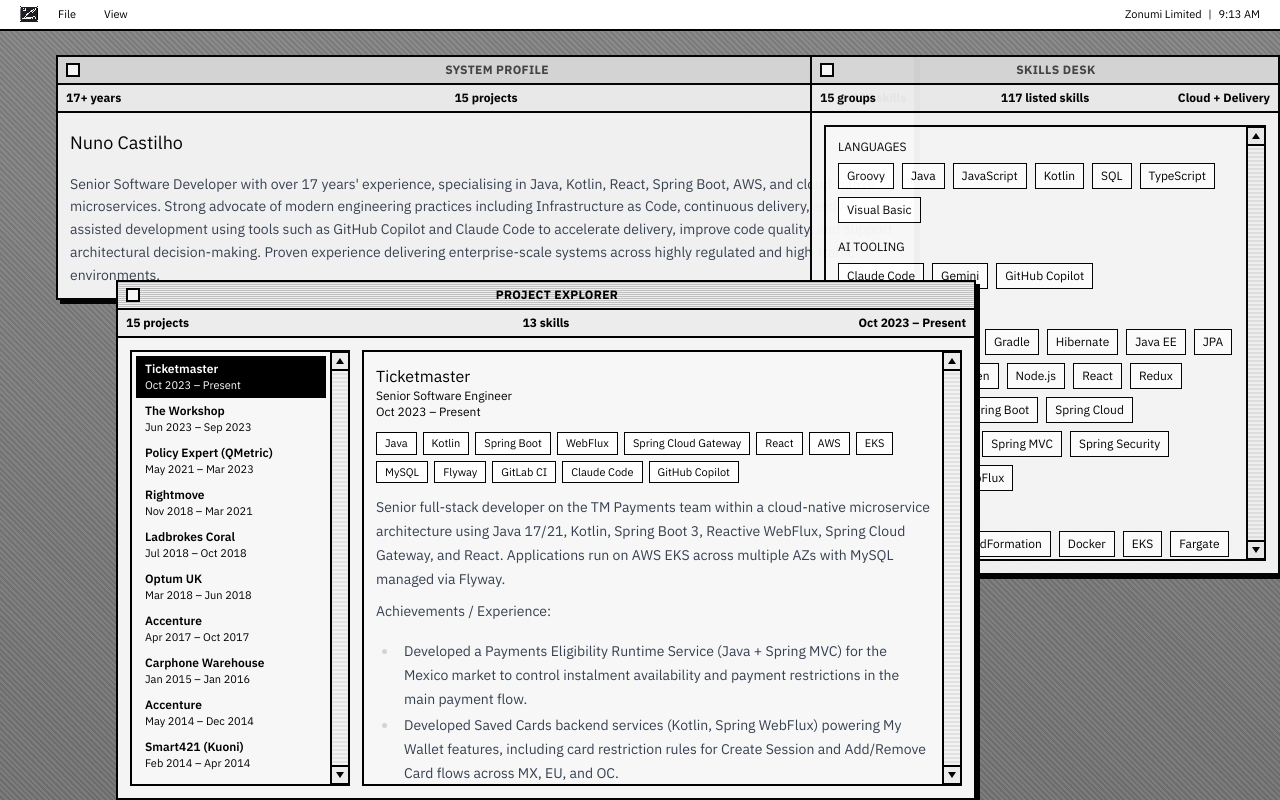
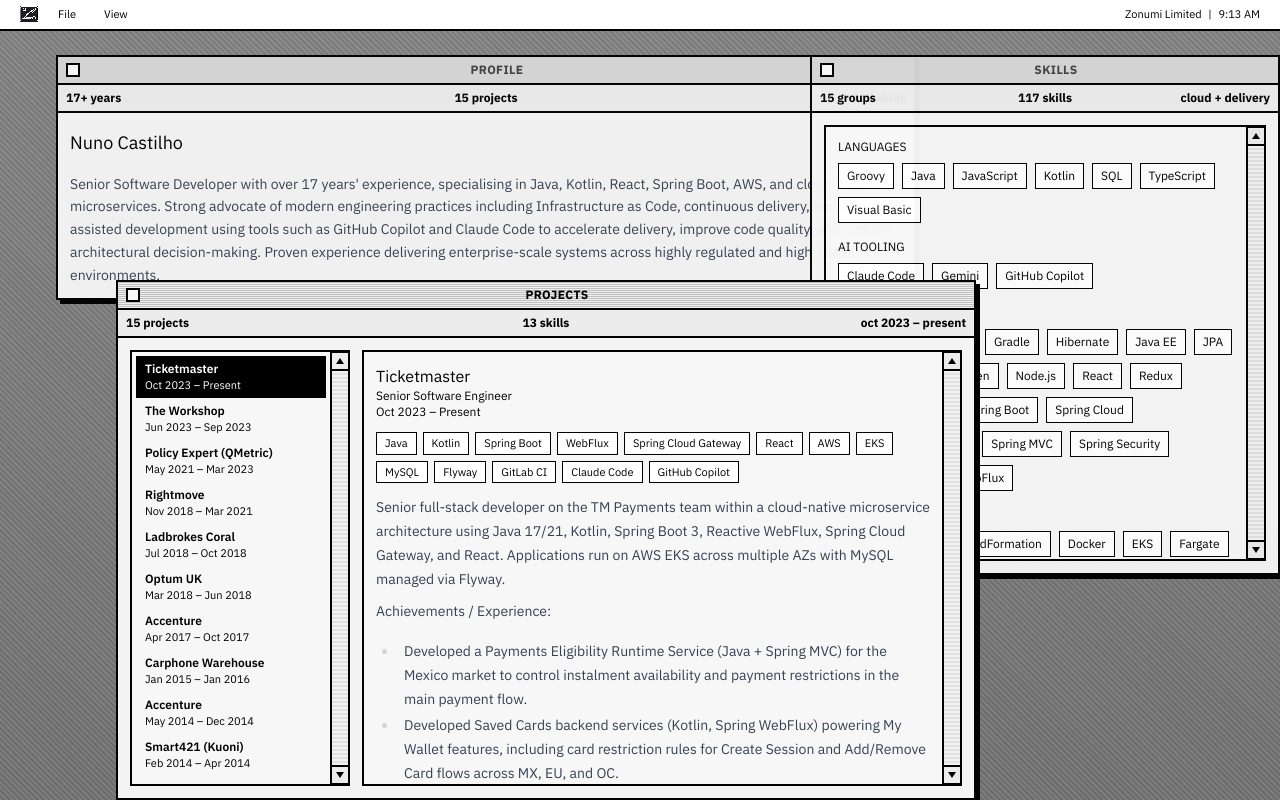
Before and after one commit to zonumi/zonumi-website, a Next.js app: page / in a window 1280 px wide. Built offline with nearby package versions, Linux system fonts and the light colour scheme.

Commit message:
style: normalize window labels and lowercase subtitle copy

```diff
--- a/src/app/globals.css
+++ b/src/app/globals.css
@@ -317,6 +317,7 @@ body {
   padding: 4px 8px;
   font-size: 12px;
   font-weight: 700;
+  text-transform: lowercase;
 }
 
 .desktop-subbar p:nth-child(2) {
--- a/src/components/DesktopWorkspace.tsx
+++ b/src/components/DesktopWorkspace.tsx
@@ -50,10 +50,10 @@ const CV_DOWNLOAD_PATH = "/files/nuno-castilho-cv.pdf";
 const MENU_ITEMS: Record<MenuKey, MenuAction[]> = {
   file: [{ label: "Download CV", href: CV_DOWNLOAD_PATH, download: true }],
   view: [
-    { label: "User Profile", panel: "about", windowId: "about-profile" },
+    { label: "Profile", panel: "about", windowId: "about-profile" },
     { label: "Certifications", panel: "about", windowId: "about-certs" },
     { label: "Projects", panel: "about", windowId: "about-project" },
-    { label: "Skills Desk", panel: "about", windowId: "about-skills" }
+    { label: "Skills", panel: "about", windowId: "about-skills" }
   ]
 };
 
@@ -622,9 +622,9 @@ export function DesktopWorkspace({ profile, projects, skills }: DesktopWorkspace
 
   const panelTitle =
     activePanel === "about"
-      ? "User Profile"
+      ? "Profile"
       : activePanel === "skills"
-        ? "Skills Desk"
+        ? "Skills"
         : activePanel === "projects"
           ? "Projects"
           : "Contact Console";
@@ -741,7 +741,7 @@ export function DesktopWorkspace({ profile, projects, skills }: DesktopWorkspace
     <>
       {renderWindowFrame(
         "about-profile",
-        "System Profile",
+        "Profile",
         <>
           <p>{yearsExperience}+ years</p>
           <p>{projects.length} projects</p>
@@ -764,7 +764,7 @@ export function DesktopWorkspace({ profile, projects, skills }: DesktopWorkspace
         <>
           <p>{certificationsCount} records</p>
           <p>2006-2018</p>
-          <p>Professional track</p>
+          <p>accreditations</p>
         </>,
         <div className="desktop-window-content">
           {certificationsContent ? (
@@ -780,11 +780,11 @@ export function DesktopWorkspace({ profile, projects, skills }: DesktopWorkspace
 
       {renderWindowFrame(
         "about-project",
-        "Project Explorer",
+        "Projects",
         <>
           <p>{projects.length} projects</p>
           <p>{selectedProject?.technologies.length ?? 0} skills</p>
-          <p>{selectedProject?.period ?? "No period"}</p>
+          <p>{selectedProject?.period ?? "no period"}</p>
         </>,
         <div className="desktop-window-content h-[320px] overflow-hidden xl:h-[460px]">{renderProjectFinder(true)}</div>,
         860
@@ -792,11 +792,11 @@ export function DesktopWorkspace({ profile, projects, skills }: DesktopWorkspace
 
       {renderWindowFrame(
         "about-skills",
-        "Skills Desk",
+        "Skills",
         <>
           <p>{skillGroups} groups</p>
-          <p>{totalSkills} listed skills</p>
-          <p>Cloud + Delivery</p>
+          <p>{totalSkills} skills</p>
+          <p>cloud + delivery</p>
         </>,
         <div className="desktop-window-content h-[320px] overflow-hidden xl:h-[460px]">
           <DesktopVerticalScroll className="h-full min-h-0 border-2 border-black bg-[#f7f7f7]" contentClassName="p-3">
@@ -817,20 +817,20 @@ export function DesktopWorkspace({ profile, projects, skills }: DesktopWorkspace
           activePanel === "skills" ? (
             <>
               <p>{skillGroups} groups</p>
-              <p>{totalSkills} listed skills</p>
-              <p>Capability index</p>
+              <p>{totalSkills} skills</p>
+              <p>capability index</p>
             </>
           ) : activePanel === "projects" ? (
             <>
               <p>{projects.length} projects</p>
               <p>{selectedProject?.technologies.length ?? 0} skills</p>
-              <p>{selectedProject?.client ?? "No selection"}</p>
+              <p>{selectedProject?.client ?? "no selection"}</p>
             </>
           ) : (
             <>
               <p>3 quick actions</p>
-              <p>Email + LinkedIn + GitHub</p>
-              <p>Response ready</p>
+              <p>email + linkedin + github</p>
+              <p>response ready</p>
             </>
           ),
           <div className="desktop-window-content">
```
